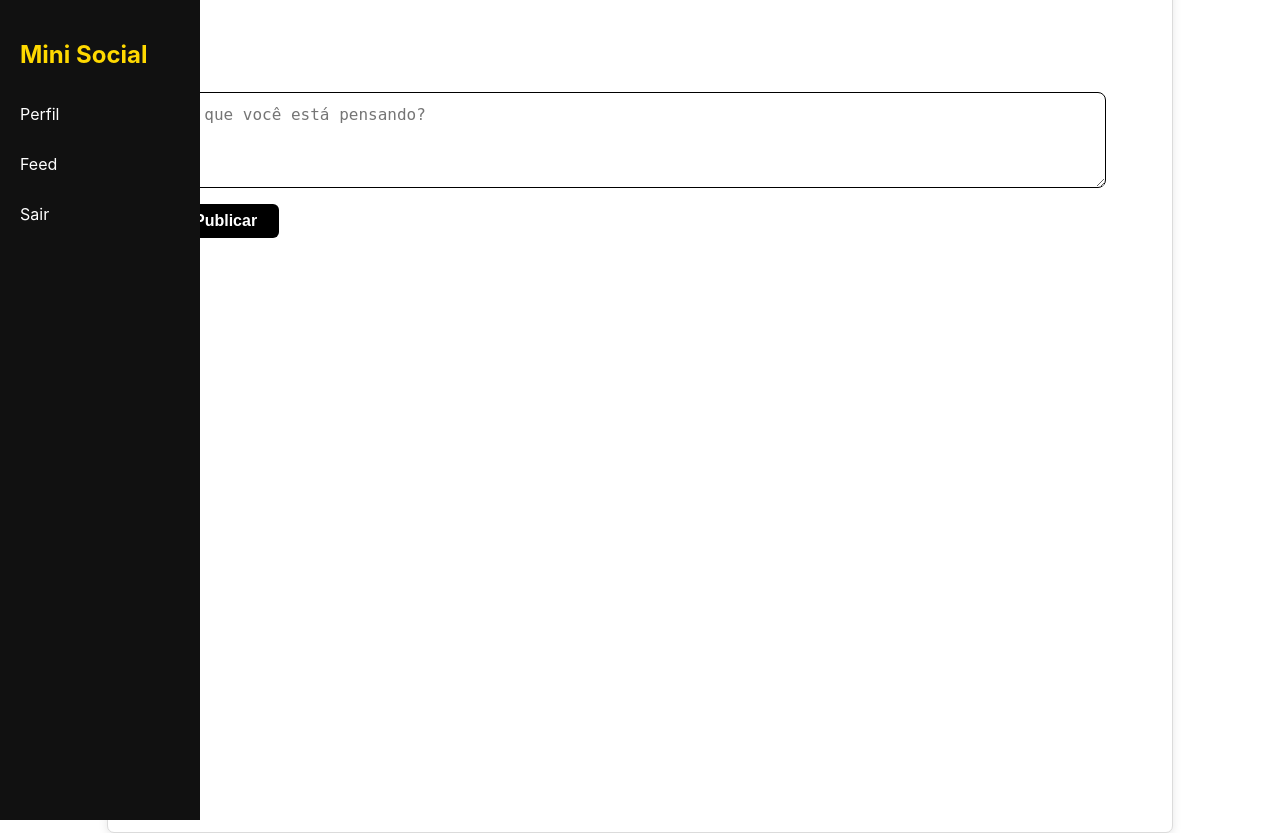
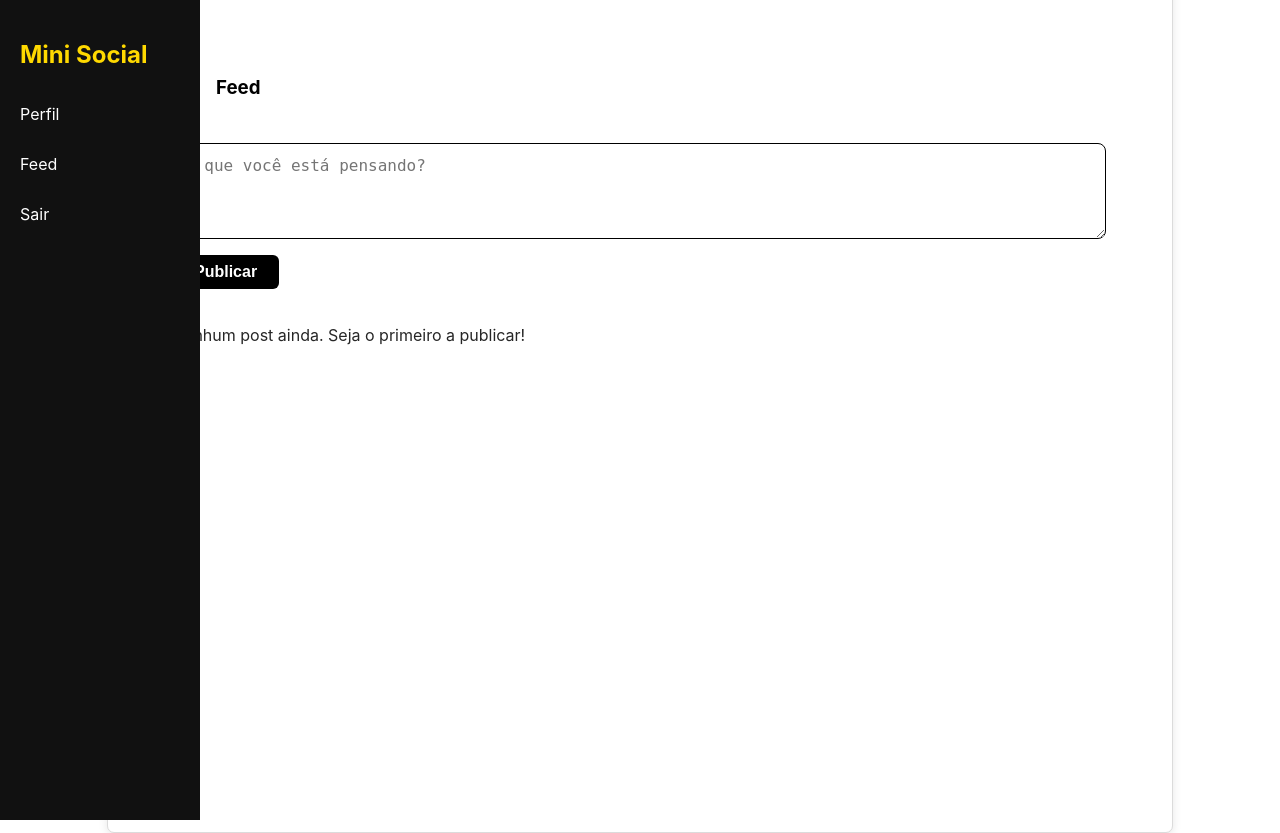
Before and after one commit to mavefos/mini-social, a Flask app: page /login in a window 1280 px wide. Run offline with Flask 3, Linux system fonts and the light colour scheme.

Commit message:
aplicacao do feed com o flask

```diff
--- a/python/app/templates/cadastro.html
+++ b/python/app/templates/cadastro.html
@@ -10,7 +10,7 @@
     <h2>Cadastrar</h2>
 <a href="{{ url_for('login') }}">Entrar</a>
 
-<form action="{{ url_for('register') }}" method="POST">
+<form action="{{ url_for('cadastro') }}" method="POST">
   <input type="text" name="nome_usuario" placeholder="Nome de usuário" required>
   <input type="email" name="email" placeholder="Email" required>
   <input type="password" name="senha" placeholder="Senha" required>
--- a/python/app/templates/homepage.html
+++ b/python/app/templates/homepage.html
@@ -4,29 +4,45 @@
     <meta charset="UTF-8">
     <title>Feed</title>
     <meta name="viewport" content="width=device-width, initial-scale=1.0">
-    <link rel="stylesheet" href="/static/homepage.css">
-    <link rel="icon" type="image/x-icon" href="/static/logo.png"/>
+    <link rel="stylesheet" href="{{ url_for('static', filename='homepage.css') }}">
+    <link rel="icon" type="image/x-icon" href="{{ url_for('static', filename='logo.png') }}"/>
 </head>
 <body>
     <div class="card">
         <nav class="sidebar">
             <h2>Mini Social</h2>
-          <a href="/profile" class="sidebar-item">Perfil</a>
-          <a href="/feed" class="sidebar-item">Feed</a>
-          <a href="/" class="sidebar-item">Sair</a>
-        </nav></div>
+            <a href="{{ url_for('perfil_logado') }}" class="sidebar-item">Perfil</a>
+            <a href="{{ url_for('homepage') }}" class="sidebar-item">Feed</a>
+            <a href="{{ url_for('logout') }}" class="sidebar-item">Sair</a>
+        </nav>
+    </div>
+
     <div class="container">
         <main class="main-content">
             <section id="feed" class="section active">
                 <div class="section-header">
-    </div> <br><br><br>
+                    <h3>Feed</h3>
+                </div>
+
                 <div class="make-post">
-    <form>
-        <textarea placeholder="O que você está pensando?"></textarea><br>
+                    <form action="{{ url_for('homepage') }}" method="POST">
+                        <textarea name="conteudo" placeholder="O que você está pensando?" required></textarea><br>
                         <button type="submit">Publicar</button>
                     </form>
                 </div>
-    <section class="posts-section"></section>
+
+                <section class="posts-section">
+                    {% for post in posts %}
+                    <div class="post-card">
+                        <p><strong>{{ post.usuario.nome_usuario }}:</strong> {{ post.conteudo }}</p>
+                        <span>{{ post.data_criacao.strftime('%d/%m/%Y %H:%M') }}</span>
+                    </div>
+                    {% else %}
+                    <p>Nenhum post ainda. Seja o primeiro a publicar!</p>
+                    {% endfor %}
+                </section>
+            </section>
         </main>
+    </div>
 </body>
 </html>
--- a/python/app/templates/login.html
+++ b/python/app/templates/login.html
@@ -8,7 +8,7 @@
 </head>
 <body>
 <h2>Entrar</h2>
-<a href="{{ url_for('register') }}">Cadastrar</a>
+<a href="{{ url_for('cadastro') }}">Cadastrar</a>
 
 <form action="{{ url_for('login') }}" method="POST">
   <input type="text" name="email" placeholder="Email" required>
```
Lines whose indentation alone changed are shown as unchanged.
